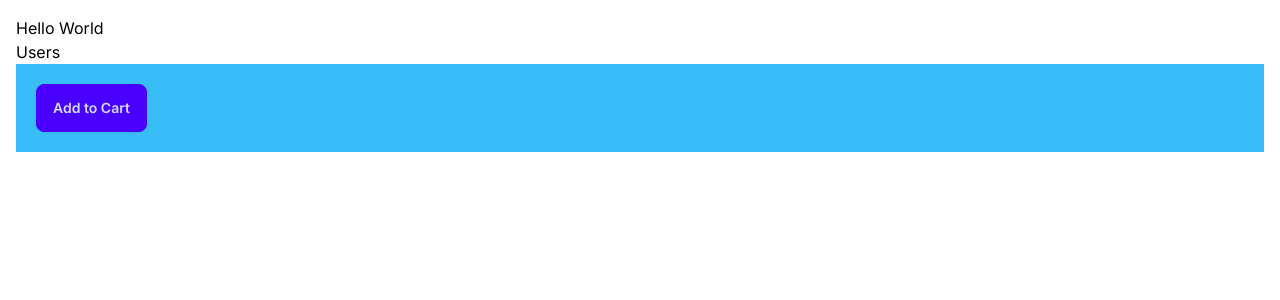
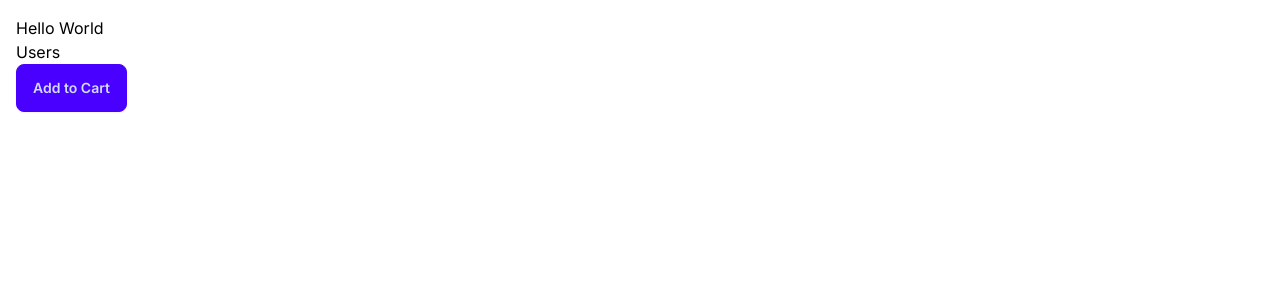
Before and after one commit to Otacon2024/Next-TypeScript, a Next.js app: page / in a window 1280 px wide. Shown: the top 300 px of the page. Built offline with nearby package versions, Linux system fonts and the light colour scheme.

Commit message:
Comment the <div> with tailwind utility classes

```diff
--- a/app/components/ProductCard.tsx
+++ b/app/components/ProductCard.tsx
@@ -4,9 +4,9 @@ import AddToCart from './AddToCart';
 
 const ProductCard  = () => {
   return (
-    <div className='p-5 my5 bg-sky-400 text-white text-xl hover:bg-sky-500'>
+    // <div className='p-5 my5 bg-sky-400 text-white text-xl hover:bg-sky-500'>
       <AddToCart />
-    </div>
+    // </div>
   )
 }
 
```
